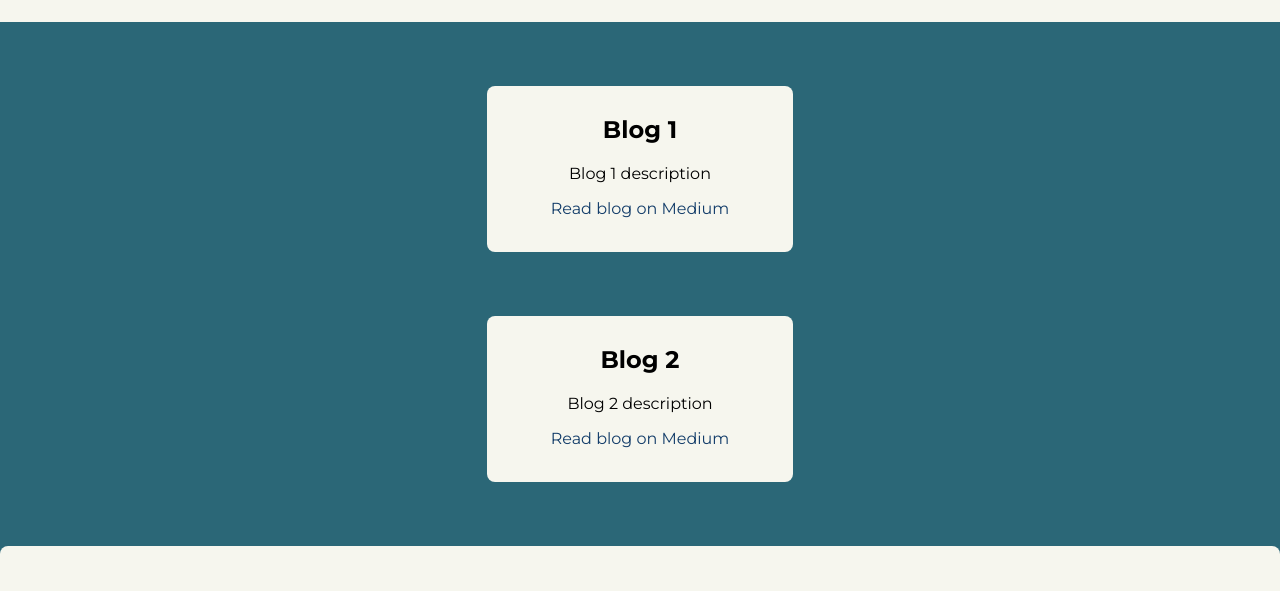
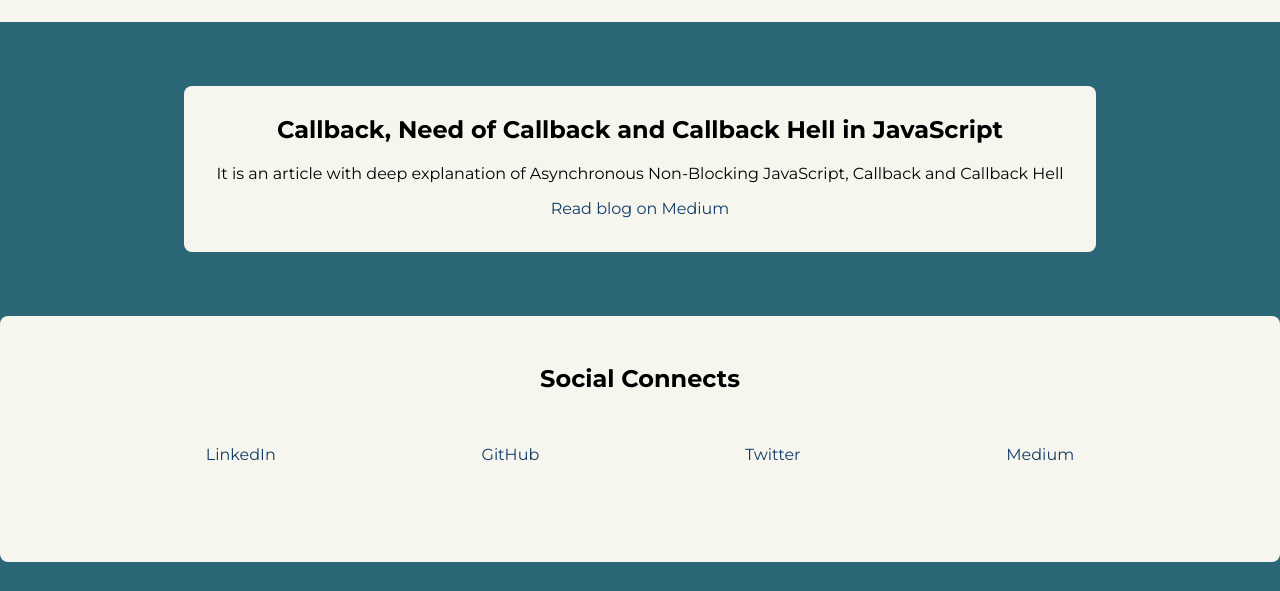
Before and after one commit to Naman-Saxena1/markFour_and_markFive-PortfolioWebsite, a website: page blogs.html in a window 1280 px wide. Shown: the part 182-773 px from the top of the page. Drawn offline with Linux system fonts and the light colour scheme.

Commit message:
Added medium blog

```diff
--- a/blogs.html
+++ b/blogs.html
@@ -35,11 +35,11 @@
             <ul class="item3-projects-ul">
                 <li>
                     <div>
-                        <h2>Blog 1</h2>
-                        <p>Blog 1 description</p>
+                        <h2>Callback, Need of Callback and Callback Hell in JavaScript</h2>
+                        <p>It is an article with deep explanation of Asynchronous Non-Blocking JavaScript, Callback and Callback Hell </p>
                         <ul>
                             <li class="list-items">
-                                <a class="nav-links" href="">Read blog on Medium</a>
+                                <a class="nav-links" href="https://namansaxena-official.medium.com/callback-need-of-callback-and-callback-hell-in-javascript-3565a7453ddd">Read blog on Medium</a>
                             </li>
                         </ul>
                     </div>
@@ -47,7 +47,7 @@
             </ul>
         </div>
 
-        <div class="flex-item item3-projects">
+        <!-- <div class="flex-item item3-projects">
             <ul class="item3-projects-ul">
                 <li>
                     <div>
@@ -61,7 +61,7 @@
                     </div>
                 </li>
             </ul>
-        </div>
+        </div> -->
 
         <div class="flex-item item6">
             <h2>Social Connects</h2>
```
